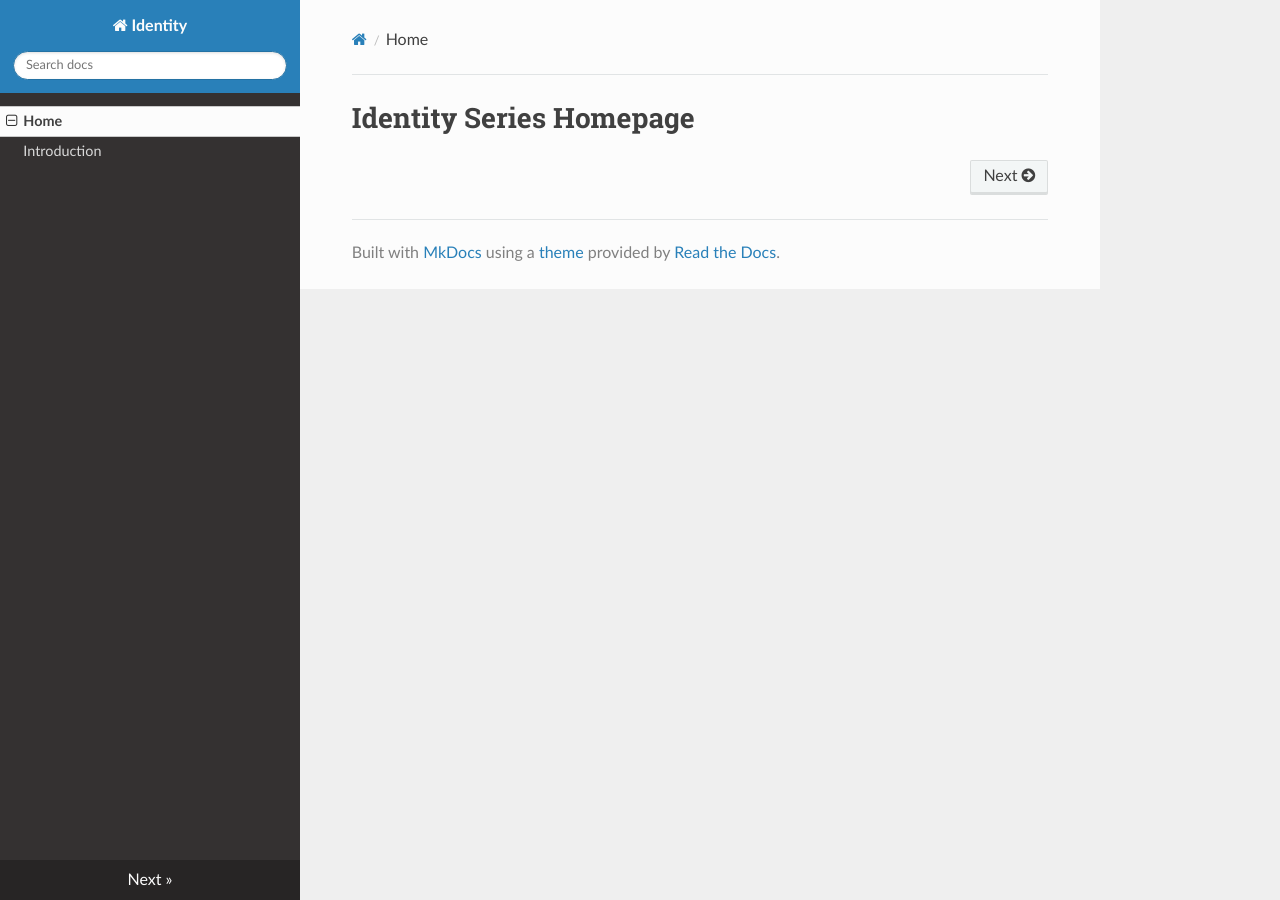
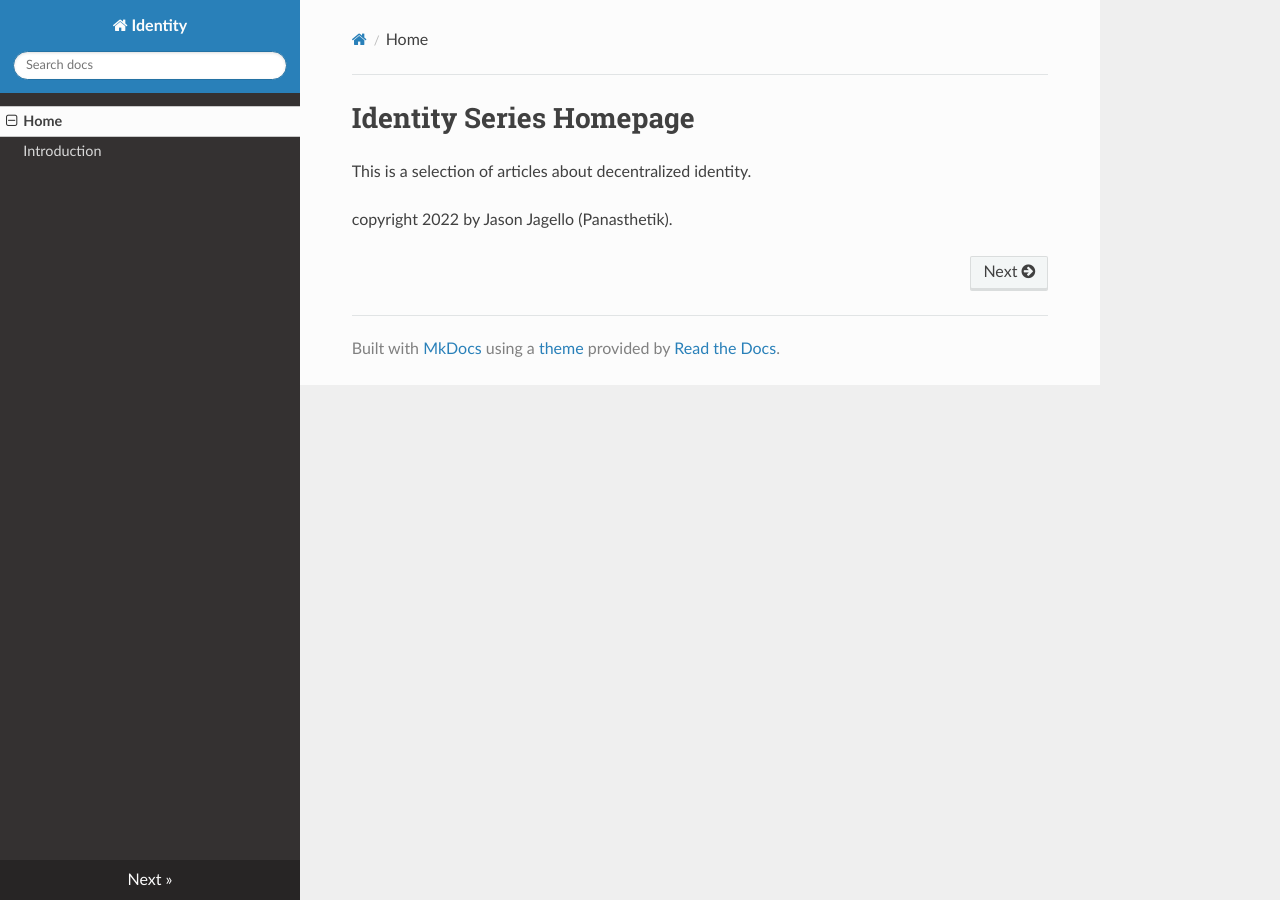
Before and after one commit to panasthetik2/identity-series, an MkDocs documentation site: the page built from docs/index.md, in a window 1280 px wide. Built offline with MkDocs 1.6.1, drawn with Linux system fonts in a browser that asks for light colours; nearby versions of some CDN libraries.

Commit message:
home page

```diff
--- a/docs/index.md
+++ b/docs/index.md
@@ -1,4 +1,8 @@
 # Identity Series Homepage
+
+This is a selection of articles about decentralized identity.
+
+copyright 2022 by Jason Jagello (Panasthetik).
 
 
 
```
